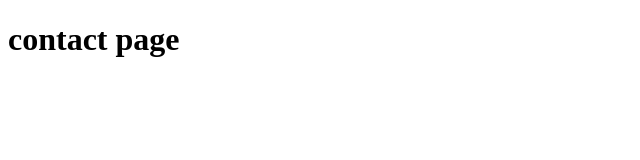
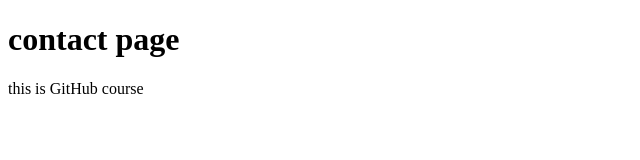
Before and after one commit to Maryyam13/Beauty_blender, a plain HTML site: page contact .html in a window 1280 px wide. Shown: the whole page, without its empty margins (0-640 px from the left). Drawn offline with Linux system fonts and the light colour scheme.

Commit message:
added p tag

```diff
--- a/contact .html
+++ b/contact .html
@@ -7,5 +7,6 @@
 </head>
 <body>
     <h1>contact page</h1>
+    <p>this is GitHub course</p>
 </body>
 </html>
```
